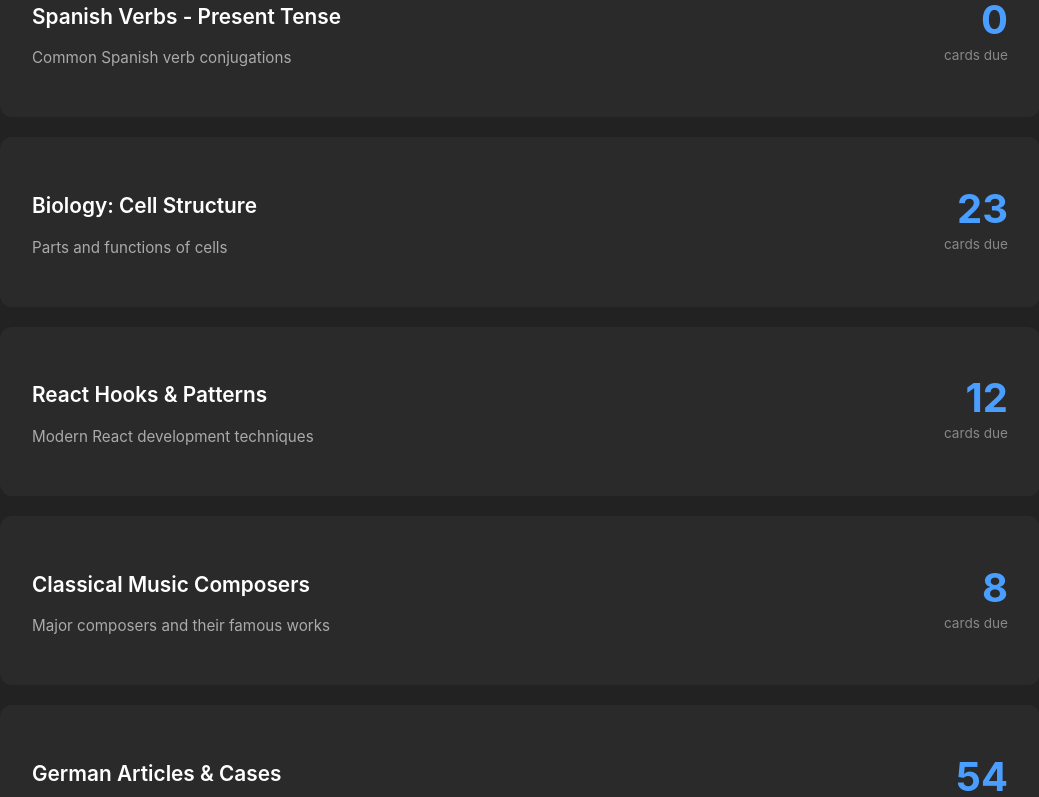
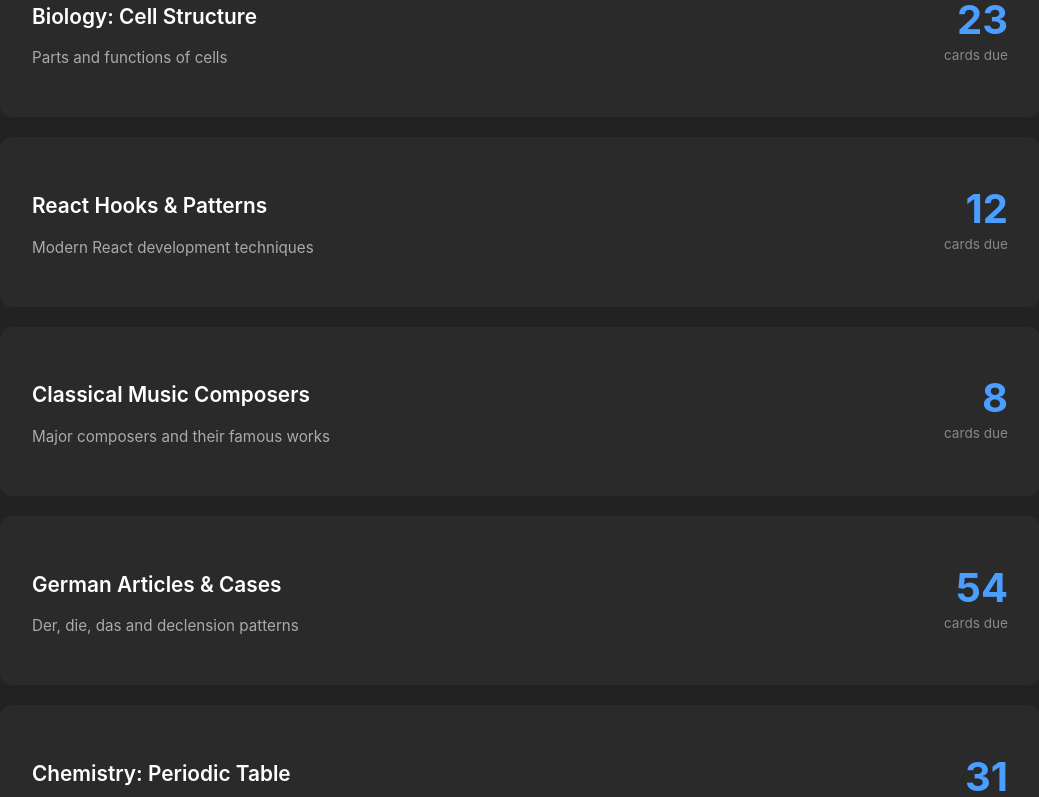
Before and after one commit to 18barbers2/gostudycards, a React (Vite) app in the folder frontend/: page /study in a window 1280 px wide. Shown: the part 1038-1835 px from the top of the page, without its empty margins (160-1199 px from the left). Built offline with nearby package versions, Linux system fonts and the light colour scheme.

Commit message:
feature: updated to filter our decks > 0 due cards

```diff
--- a/frontend/src/pages/Study.tsx
+++ b/frontend/src/pages/Study.tsx
@@ -1,9 +1,18 @@
 import { Layout } from "../components/Layout/Layout.tsx";
 import testDecks from '../data/testDecks.json';
 import '../css/Study.css';
+import { useState } from "react";
 
 
-export function DeckOption( {id, name, description, cardsDue} : {id: string, name: string, description: string, cardsDue: number} ) {
+
+export interface DeckStudyInfo {
+    id: string;
+    name: string;
+    description?: string;
+    cardsDue: number;
+}
+
+export function DeckOption( {id, name, description, cardsDue} : DeckStudyInfo) {
     return (
         <div className="deck-option">
             <div className="deck-info">
@@ -20,13 +29,21 @@ export function DeckOption( {id, name, description, cardsDue} : {id: string, nam
 
 
 export function Study() {
+
+    const [decks] = useState<DeckStudyInfo[]>(
+        testDecks.filter(deck => deck.cardsDue > 0) as DeckStudyInfo[]
+    );
+
+
+
     return (
         <Layout>
             <h1>Study</h1>
             <h2 className='subtitle'>Choose a deck to study</h2>
             <div className="deck-selection">
-                {testDecks.map((deck) => (
+                {decks.map((deck) => (
                     <DeckOption
+                        key={deck.id}
                         id={deck.id}
                         name={deck.name}
                         description={deck.description || "No description"}
```
